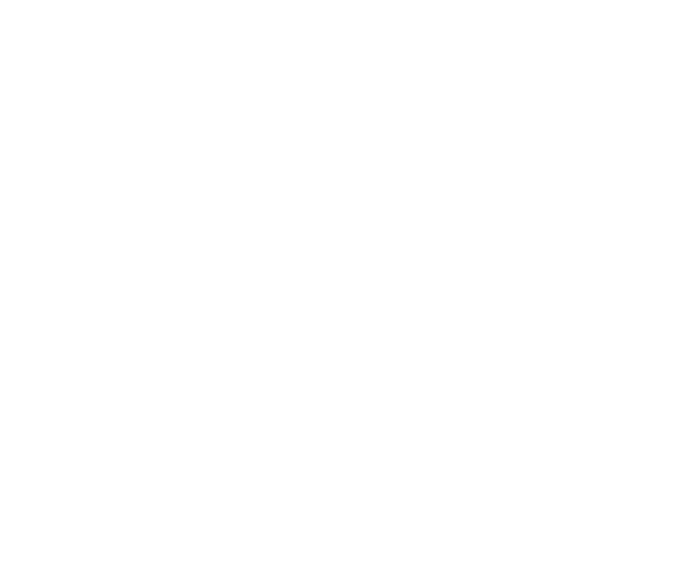
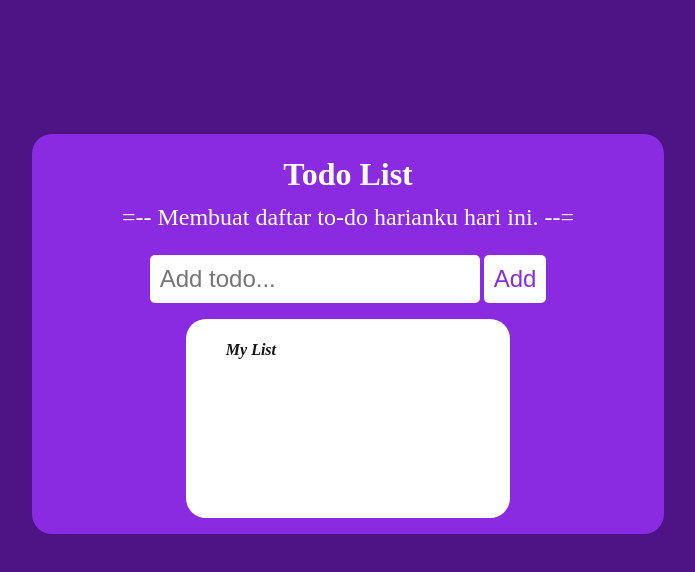
Before and after one commit to dts-kominfo-rea2a/challenge-08-rzkputraa, a website: page index.html in a window 1280 px wide. Shown: the whole page, without its empty margins (292-987 px from the left). Drawn offline with Linux system fonts and the light colour scheme.

Commit message:
fix: tugas DOM

```diff
--- a/index.html
+++ b/index.html
@@ -7,35 +7,119 @@
     <title>Challenge - DOM</title>
   </head>
   <body>
+    <style>
+      #app {
+        width: 50%;
+        height: 50vh;
+        display: flex;
+        flex-direction: column;
+        align-items: center;
+        background-color: blueviolet;
+        border-radius: 20px;
+        margin-top: 10%;
+      }
+      #app h1 {
+        color: white;
+        font-size: 2em;
+      }
+      #app p {
+        color: white;
+        font-size: 1.5em;
+        margin-top: -10px;
+      }
+      #app button {
+        background-color: white;
+        color: blueviolet;
+        font-size: 1.5em;
+        padding: 10px;
+        border: none;
+        border-radius: 5px;
+        cursor: pointer;
+      }
+      #app button:hover {
+        background-color: rgb(78, 19, 133);
+        color: white;
+      }
+      #app input {
+        background-color: white;
+        color: blueviolet;
+        font-size: 1.5em;
+        padding: 10px;
+        border: none;
+        border-radius: 5px;
+        cursor: pointer;
+      }
+      #app #todo-output {
+        width: 45%;
+        height: 50vh;
+        display: flex;
+        flex-direction: column;
+        background-color: white;
+        border-radius: 20px;
+      }
+      #app #todo-output h4 {
+        color: rgb(19, 19, 19);
+        margin-bottom: 5px;
+        font-style: italic;
+      }
+
+      #app #todo-output li {
+        margin-left: 15px;
+        margin-bottom: 5px;
+      }
+      body {
+        background-color: rgb(78, 19, 133);
+        display: flex;
+        flex-direction: column;
+        justify-content: center;
+        align-items: center;
+      }
+    </style>
     <div id="app">
       <!-- TODO: Buatlah sebuah header dengan id todo-title -->
+      <h1 id="todo-title">Todo List</h1>
       <!-- TODO: Buatlah sebuah subtitle dengan id todo-subtitle -->
-
+      <p id="todo-subtitle">=-- Membuat daftar to-do harianku hari ini. --=</p>
       <!-- Section: input -->
-      <!-- TODO: Buatlah sebuah input bertipe text dengan id todo-input -->
-      <!-- TODO: Buatlah sebuah button dengan id todo-submit -->
-
+      <section>
+        <!-- TODO: Buatlah sebuah input bertipe text dengan id todo-input -->
+        <input type="text" id="todo-input" placeholder="Add todo..." />
+        <!-- TODO: Buatlah sebuah button dengan id todo-submit -->
+        <button id="todo-submit">Add</button>
+      </section>
       <!-- Section output -->
       <!-- TODO: Buatlah sebuah <ul> dengan id todo-output -->
+      <ul id="todo-output">
+        <h4>My List</h4>
+      </ul>
     </div>
 
     <!-- ! Untuk tantangan ini, script jangan diubah ke external js yah ! -->
     <script>
       // TODO: Deklarasi variable sesuai dengan kebutuhan di sini
-      let button;
-      let input;
-      let output;
+      let button = document.getElementById("todo-submit");
+      let input = document.getElementById("todo-input");
+      let output = document.getElementById("todo-output");
 
       // TODO: Buatlah sebuah fungsi dengan nama fnClickHandler
       // Fungsi yang digunakan untuk menambahkan tulisan
       // Jangan ubah cara deklarasi fungsinya, cukup isi saja
-      function fnClickHandler(toDoItem) {}
+      function fnClickHandler(toDoItem) {
+        output.innerHTML += `<li>${input.value}</li>`;
+        input.value = "";
+      }
 
       // TODO: register event onclick / addEventListener untuk button
       // akan menjalankan fungsi fnClickHandler
+      button.addEventListener("click", fnClickHandler);
 
       // TODO: register event onkeypress / addEventListener untuk input
       // sehingga saat di input ditekan enter akan menjalankan fungsi fnClickHandler juga
+      input.addEventListener("keypress", function (e) {
+        if (e.keyCode === 13) {
+          fnClickHandler(input.value);
+        }
+      });
     </script>
   </body>
 </html>
```
